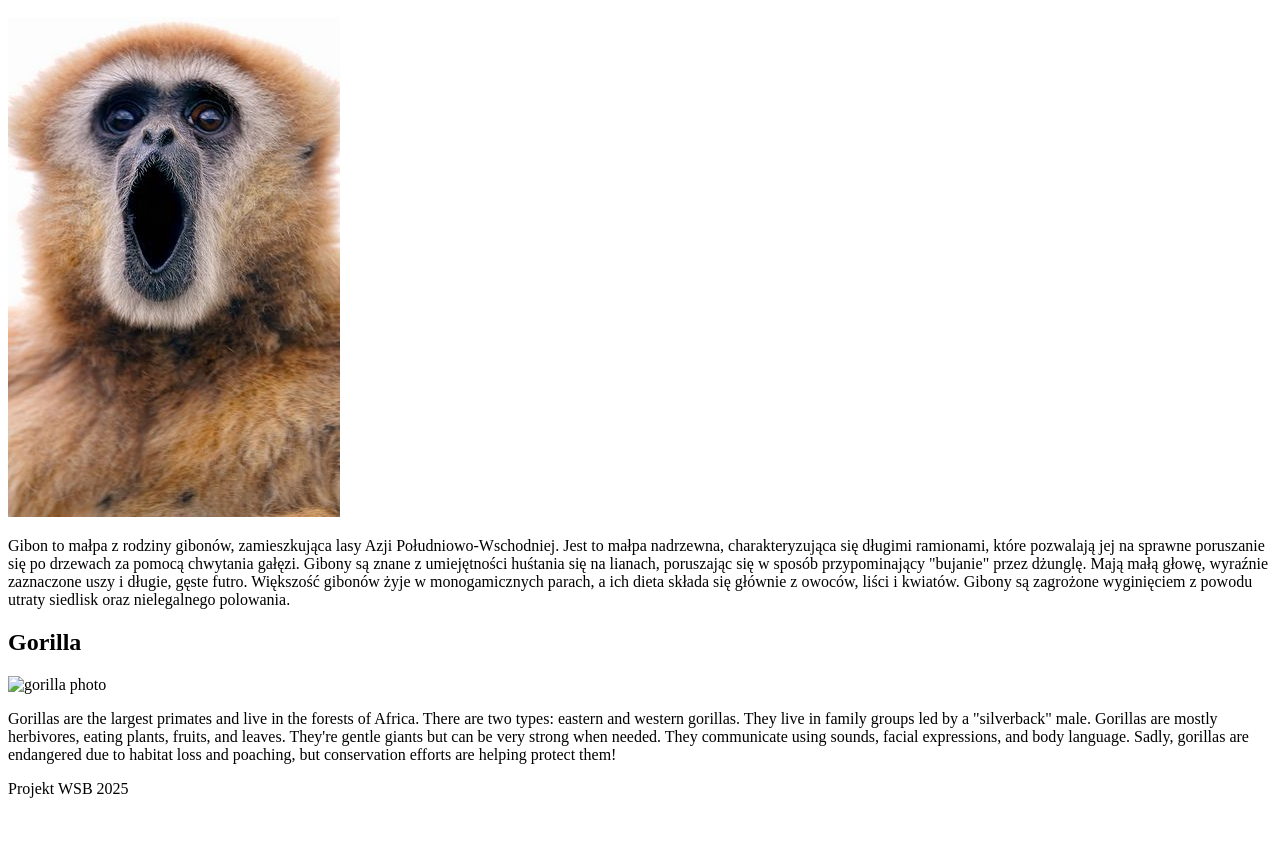
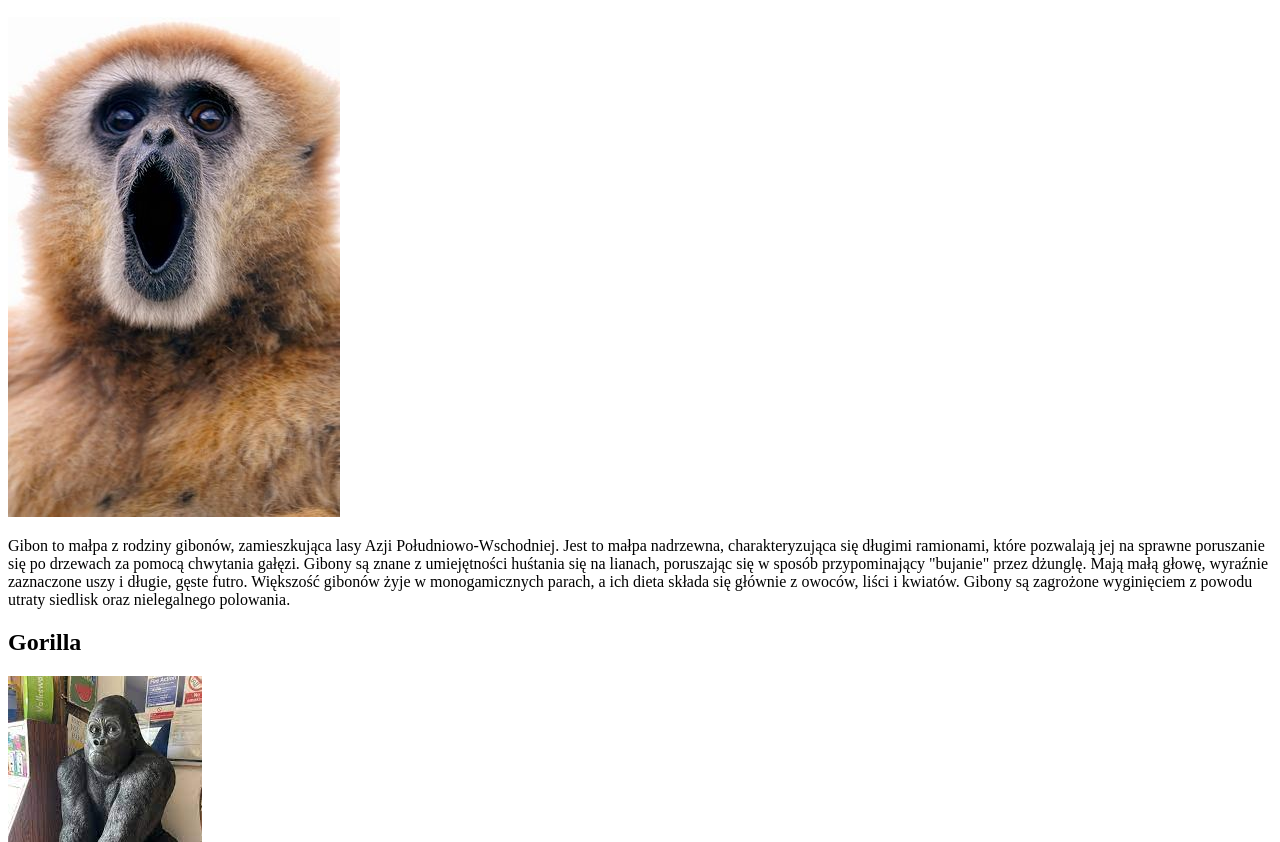
Before and after one commit to fuckjyouas/monkey-zoo-Kamil, a plain HTML site: page index.html in a window 1280 px wide. Shown: the part 110-952 px from the top of the page. Before the commit the page ends 924 px from the top, so only its background shows below. Drawn offline with Linux system fonts and the light colour scheme.

Commit message:
ter dziala

```diff
--- a/index.html
+++ b/index.html
@@ -18,7 +18,7 @@
 </section>
 <section>
     <h2>Gorilla</h2>
-    <img src="./img/images.jpg" alt="gorilla photo">
+    <img src="./img/images.jpeg" alt="gorilla photo">
     <p>Gorillas are the largest primates and live in the forests of Africa. There are two types: eastern and western gorillas. They live in family groups led by a "silverback" male. Gorillas are mostly herbivores, eating plants, fruits, and leaves. They're gentle giants but can be very strong when needed. They communicate using sounds, facial expressions, and body language. Sadly, gorillas are endangered due to habitat loss and poaching, but conservation efforts are helping protect them!</p>
 </section>
     </main>
```
